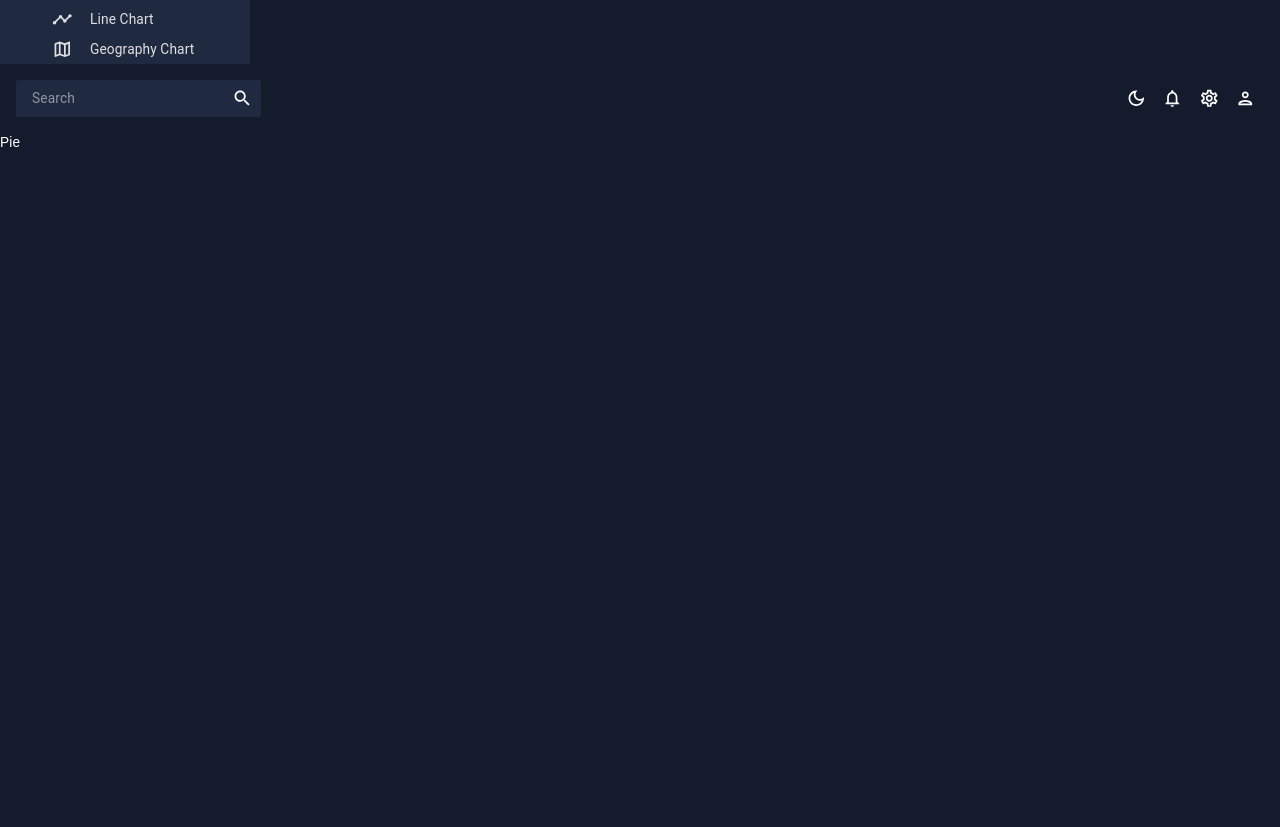
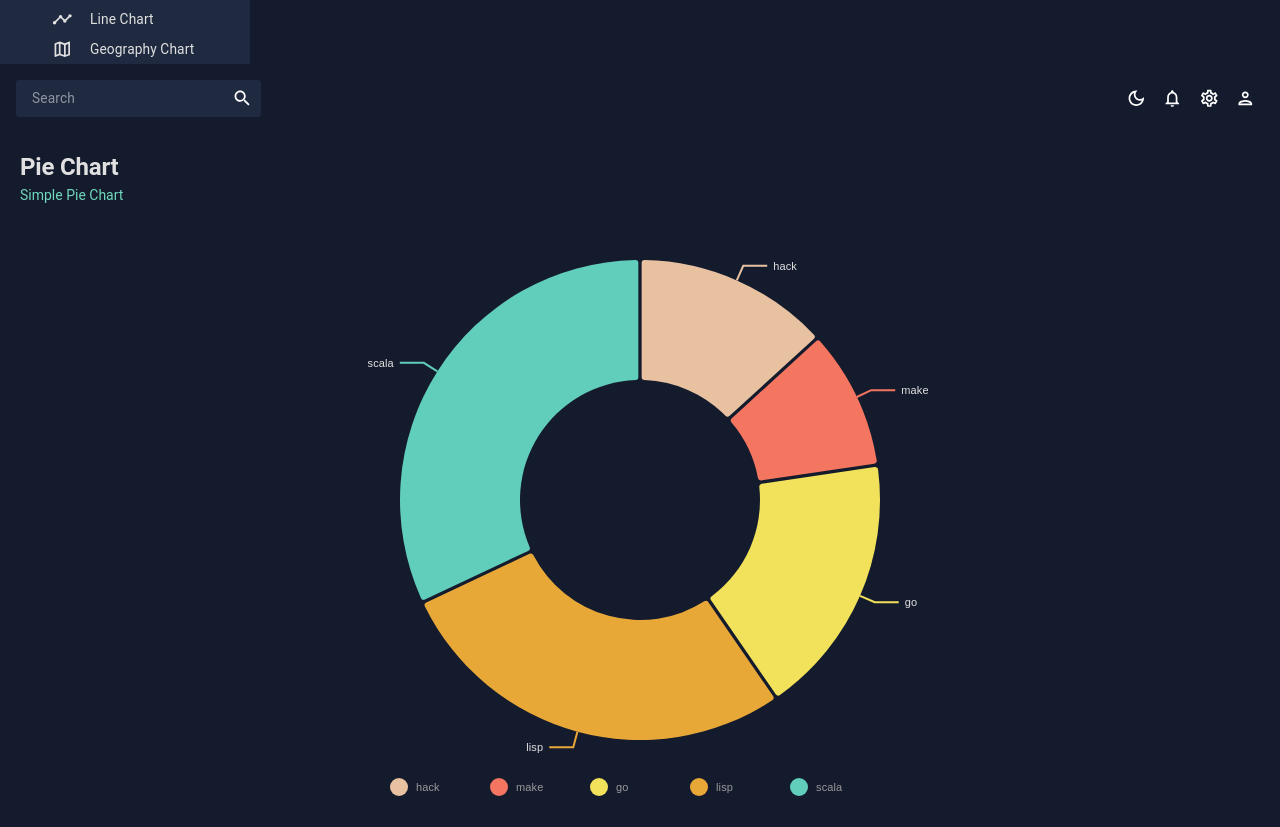
Before and after one commit to ViniciusLagoGehrke/Game-Dashboard, a React (Vite) app: page /pie in a window 1280 px wide. Shown: the part 606-1433 px from the top of the page. Before the commit the page ends 800 px from the top, so only its background shows below. Built offline with nearby package versions, Linux system fonts and the light colour scheme.

Commit message:
added Pie Chart

```diff
--- /dev/null
+++ b/src/components/PieChart/PieChart.tsx
@@ -0,0 +1,109 @@
+import { ResponsivePie } from '@nivo/pie'
+import { useTheme } from '@mui/material'
+import { tokens } from '../../theme'
+import { mockPieData as data } from '../../data/mockData'
+
+const PieChart = () => {
+  const theme = useTheme()
+  const colors = tokens(theme.palette.mode)
+  return (
+    <ResponsivePie
+      data={data}
+      theme={{
+        axis: {
+          domain: {
+            line: {
+              stroke: colors.grey[100]
+            }
+          },
+          legend: {
+            text: {
+              fill: colors.grey[100]
+            }
+          },
+          ticks: {
+            line: {
+              stroke: colors.grey[100],
+              strokeWidth: 1
+            },
+            text: {
+              fill: colors.grey[100]
+            }
+          }
+        },
+        legends: {
+          text: {
+            fill: colors.grey[100]
+          }
+        }
+      }}
+      margin={{ top: 40, right: 80, bottom: 80, left: 80 }}
+      innerRadius={0.5}
+      padAngle={0.7}
+      cornerRadius={3}
+      activeOuterRadiusOffset={8}
+      borderColor={{
+        from: 'color',
+        modifiers: [['darker', 0.2]]
+      }}
+      arcLinkLabelsSkipAngle={10}
+      arcLinkLabelsTextColor={colors.grey[100]}
+      arcLinkLabelsThickness={2}
+      arcLinkLabelsColor={{ from: 'color' }}
+      enableArcLabels={false}
+      arcLabelsRadiusOffset={0.4}
+      arcLabelsSkipAngle={7}
+      arcLabelsTextColor={{
+        from: 'color',
+        modifiers: [['darker', 2]]
+      }}
+      defs={[
+        {
+          id: 'dots',
+          type: 'patternDots',
+          background: 'inherit',
+          color: 'rgba(255, 255, 255, 0.3)',
+          size: 4,
+          padding: 1,
+          stagger: true
+        },
+        {
+          id: 'lines',
+          type: 'patternLines',
+          background: 'inherit',
+          color: 'rgba(255, 255, 255, 0.3)',
+          rotation: -45,
+          lineWidth: 6,
+          spacing: 10
+        }
+      ]}
+      legends={[
+        {
+          anchor: 'bottom',
+          direction: 'row',
+          justify: false,
+          translateX: 0,
+          translateY: 56,
+          itemsSpacing: 0,
+          itemWidth: 100,
+          itemHeight: 18,
+          itemTextColor: '#999',
+          itemDirection: 'left-to-right',
+          itemOpacity: 1,
+          symbolSize: 18,
+          symbolShape: 'circle',
+          effects: [
+            {
+              on: 'hover',
+              style: {
+                itemTextColor: '#000'
+              }
+            }
+          ]
+        }
+      ]}
+    />
+  )
+}
+
+export default PieChart
--- a/src/pages/Pie/Pie.tsx
+++ b/src/pages/Pie/Pie.tsx
@@ -1,3 +1,16 @@
-export default function Pie() {
-  return <div>Pie</div>
+import { Box } from '@mui/material'
+import Header from '../../components/Header'
+import PieChart from '../../components/PieChart'
+
+const Pie = () => {
+  return (
+    <Box m="20px">
+      <Header title="Pie Chart" subtitle="Simple Pie Chart" />
+      <Box height="75vh">
+        <PieChart />
+      </Box>
+    </Box>
+  )
 }
+
+export default Pie
```
